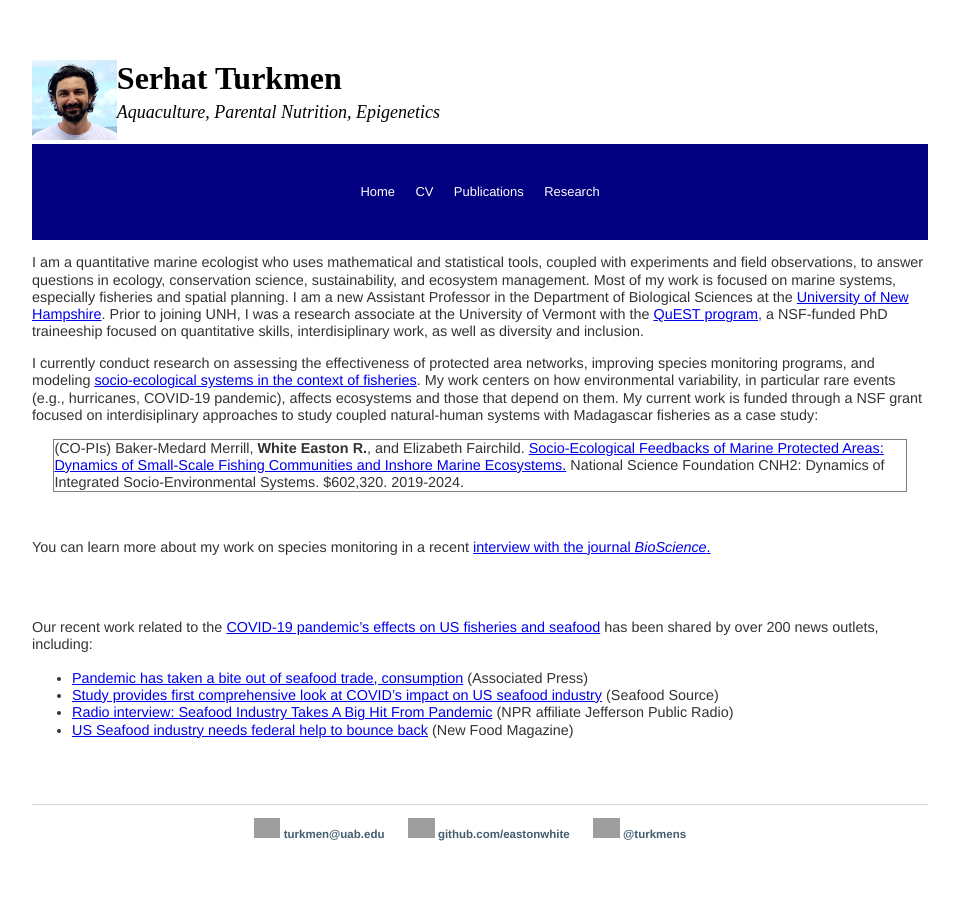
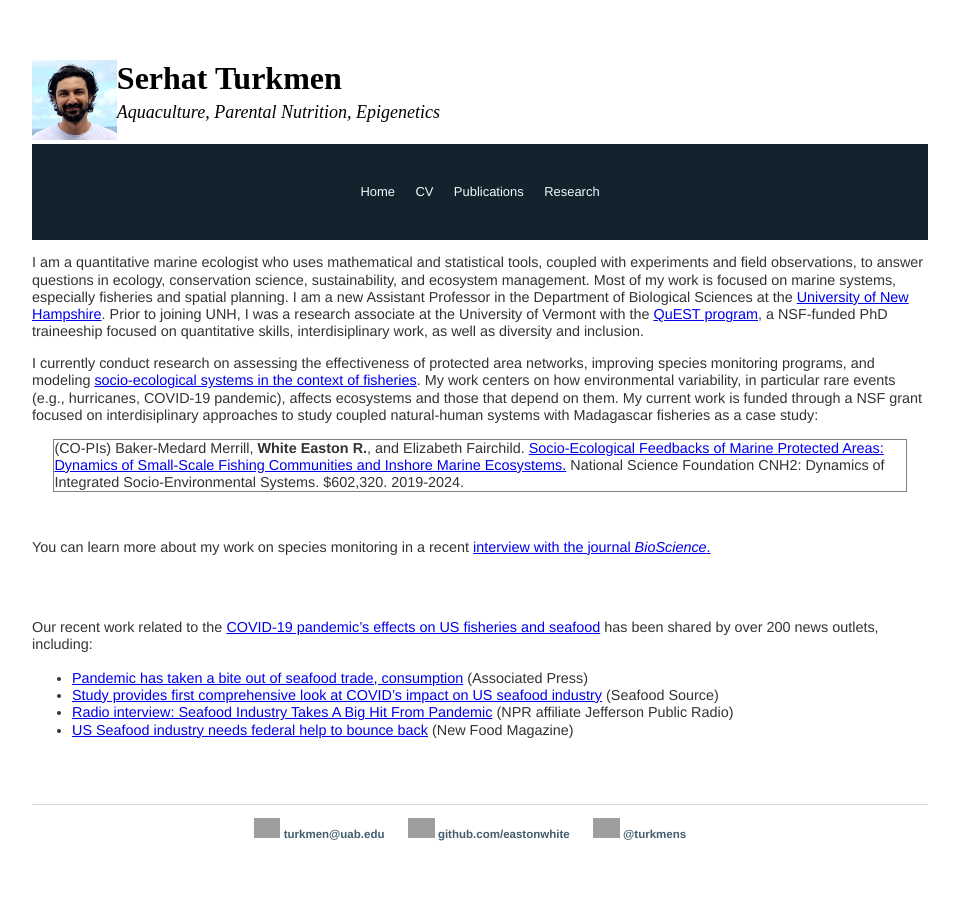
Before and after one commit to s3rhat/s3rhat, a Jekyll site: the page built from index.md, in a window 1280 px wide. Shown: the whole page, without its empty margins (160-1119 px from the left). Built offline with Jekyll 4.4.1, drawn with Linux system fonts in a browser that asks for light colours; grey boxes are pictures that could not be loaded.

Commit message:
Update main.css

```diff
--- a/css/main.css
+++ b/css/main.css
@@ -6,7 +6,7 @@ body {
 nav ul{
    font-family:'Helvetica', 'Arial', Palatino, serif;
    list-style: none;
-   background-color: #000080;
+   background-color: #12232E;
    text-align: center;
    padding: 0;
    margin: 0;
@@ -20,14 +20,14 @@ nav ul li {
 
 nav ul li a {
     text-decoration: none;
-    color: #FFFFFF;
+    color: #EEFBFB;
     display: inline-block;
     font-size: 0.9em;
     padding: 8px;
 }
 
 nav ul li a:hover {
-  background-color: #585858;
+  background-color: #007CC7;
 }
 
 footer ul {
```
